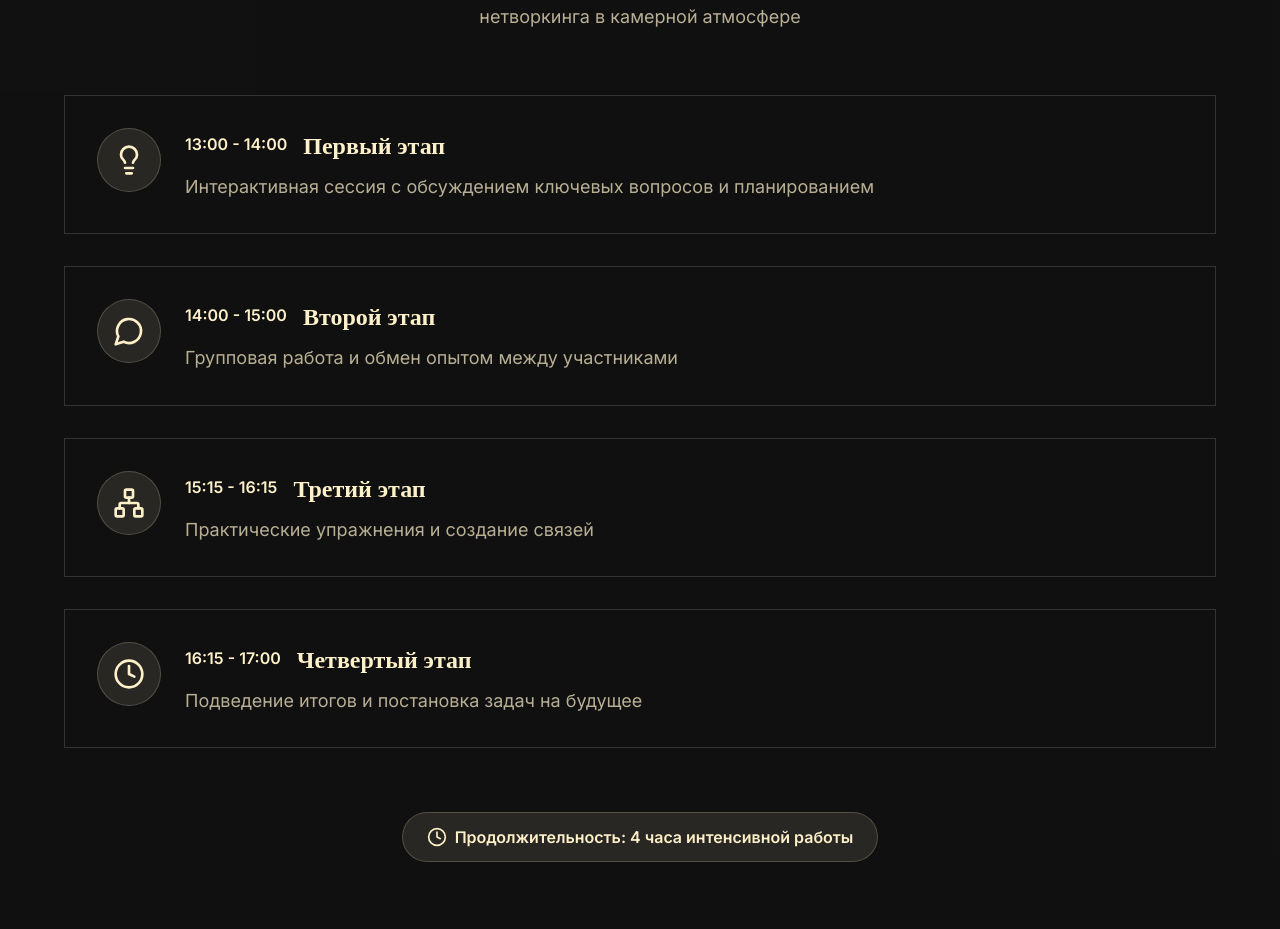
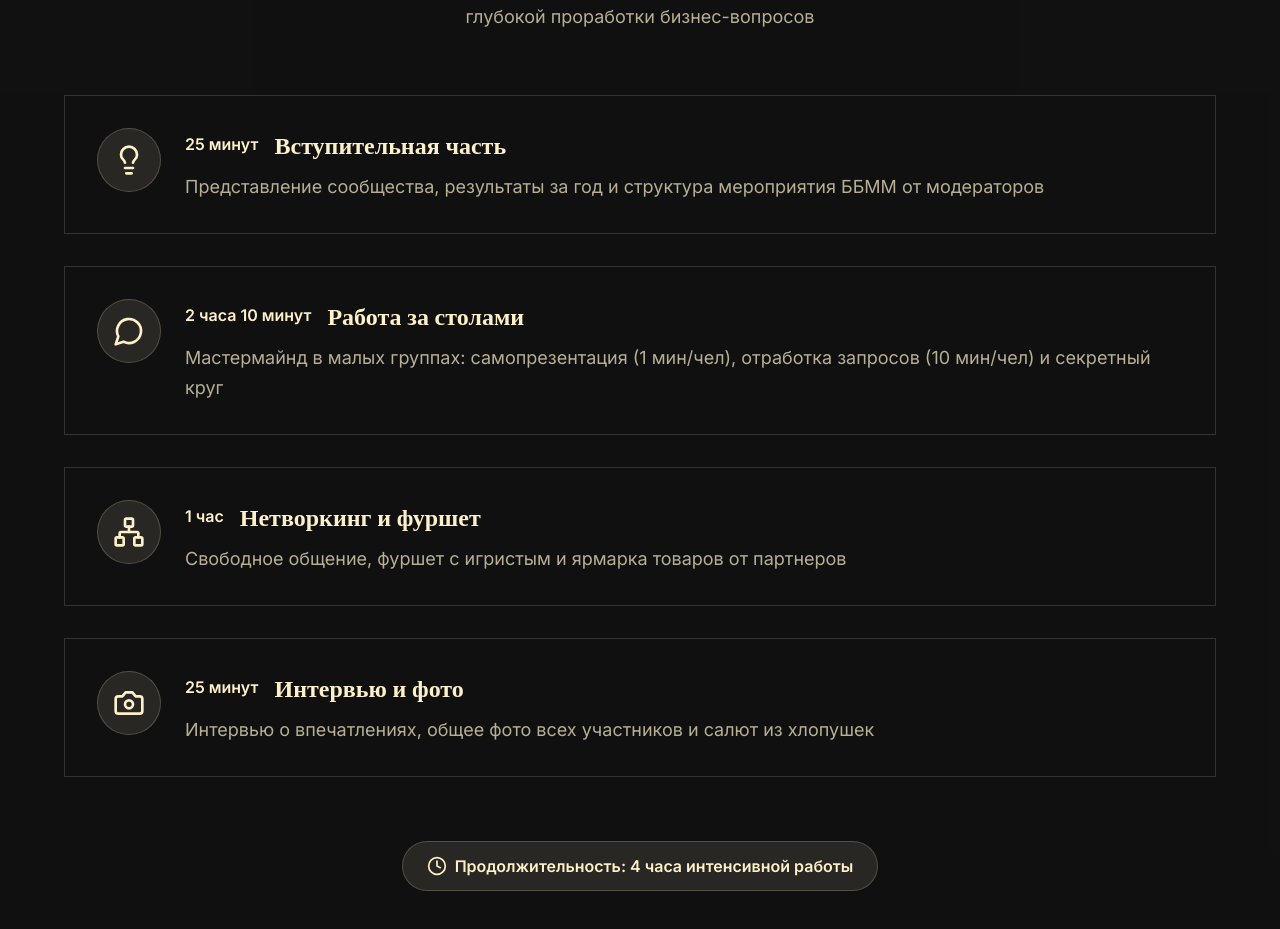
Before and after one commit to lenakor45/golden-mindset-landing, a React (Vite) app: page / in a window 1280 px wide. Shown: the part 1686-2615 px from the top of the page. Built offline with nearby package versions, Linux system fonts and the light colour scheme; the HTML template or start-up script is replaced by a standard one.

Commit message:
Update program details

```diff
--- a/src/components/ProgramSection.tsx
+++ b/src/components/ProgramSection.tsx
@@ -1,30 +1,30 @@
-import { Clock, MessageCircle, Lightbulb, Network } from "lucide-react";
+import { Clock, MessageCircle, Lightbulb, Network, Users, Camera } from "lucide-react";
 
 const ProgramSection = () => {
   const programBlocks = [
     {
       icon: Lightbulb,
-      time: "13:00 - 14:00",
-      title: "Первый этап",
-      description: "Интерактивная сессия с обсуждением ключевых вопросов и планированием"
+      time: "25 минут",
+      title: "Вступительная часть",
+      description: "Представление сообщества, результаты за год и структура мероприятия ББММ от модераторов"
     },
     {
       icon: MessageCircle,
-      time: "14:00 - 15:00",
-      title: "Второй этап",
-      description: "Групповая работа и обмен опытом между участниками"
+      time: "2 часа 10 минут",
+      title: "Работа за столами",
+      description: "Мастермайнд в малых группах: самопрезентация (1 мин/чел), отработка запросов (10 мин/чел) и секретный круг"
     },
     {
       icon: Network,
-      time: "15:15 - 16:15",
-      title: "Третий этап",
-      description: "Практические упражнения и создание связей"
+      time: "1 час",
+      title: "Нетворкинг и фуршет",
+      description: "Свободное общение, фуршет с игристым и ярмарка товаров от партнеров"
     },
     {
-      icon: Clock,
-      time: "16:15 - 17:00",
-      title: "Четвертый этап",
-      description: "Подведение итогов и постановка задач на будущее"
+      icon: Camera,
+      time: "25 минут",
+      title: "Интервью и фото",
+      description: "Интервью о впечатлениях, общее фото всех участников и салют из хлопушек"
     }
   ];
 
@@ -36,8 +36,8 @@ const ProgramSection = () => {
             <span className="text-gold-gradient">Формат и программа</span>
           </h2>
           <p className="text-lg text-muted-foreground max-w-3xl mx-auto font-modern leading-relaxed">
-            Насыщенный день практических сессий, стратегических дискуссий
-            и качественного нетворкинга в камерной атмосфере
+            5 столов по 10 участников + 5 модераторов = 55 человек.
+            Камерная атмосфера для глубокой проработки бизнес-вопросов
           </p>
         </div>
 
```
